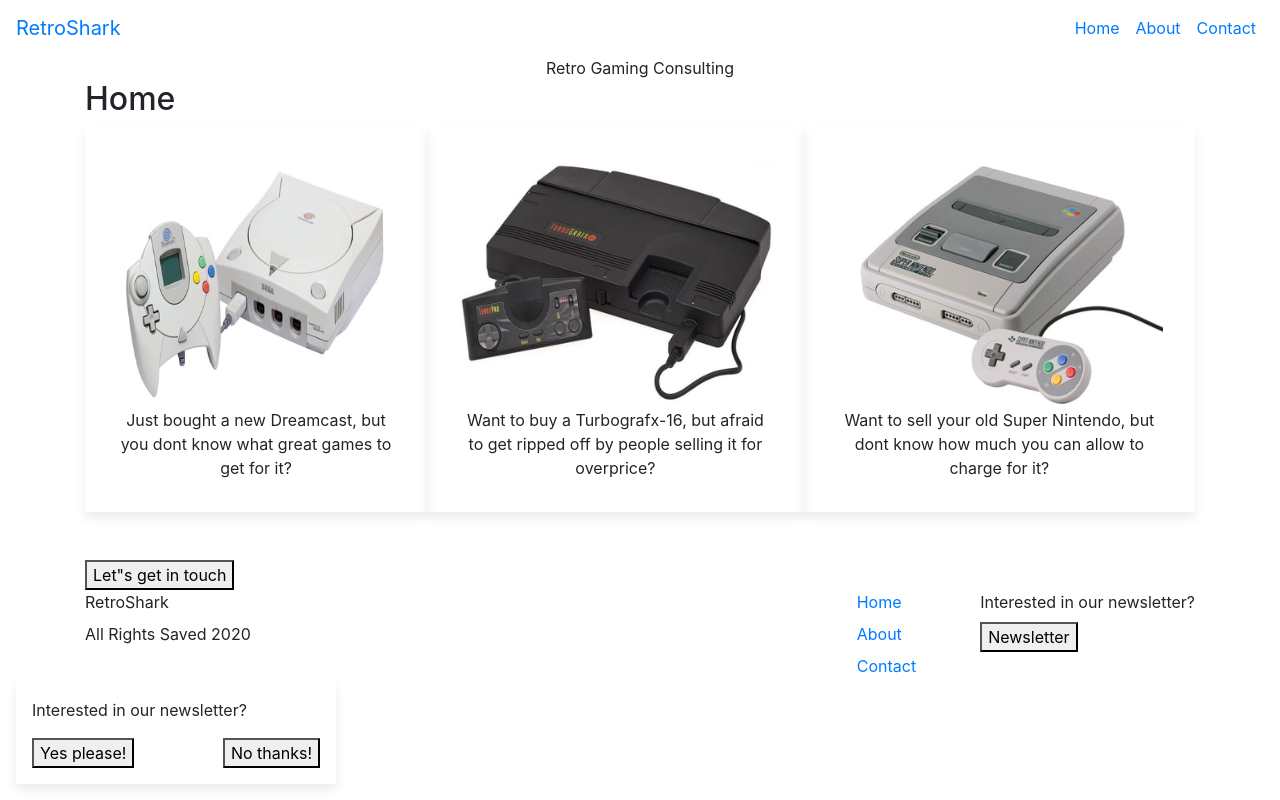
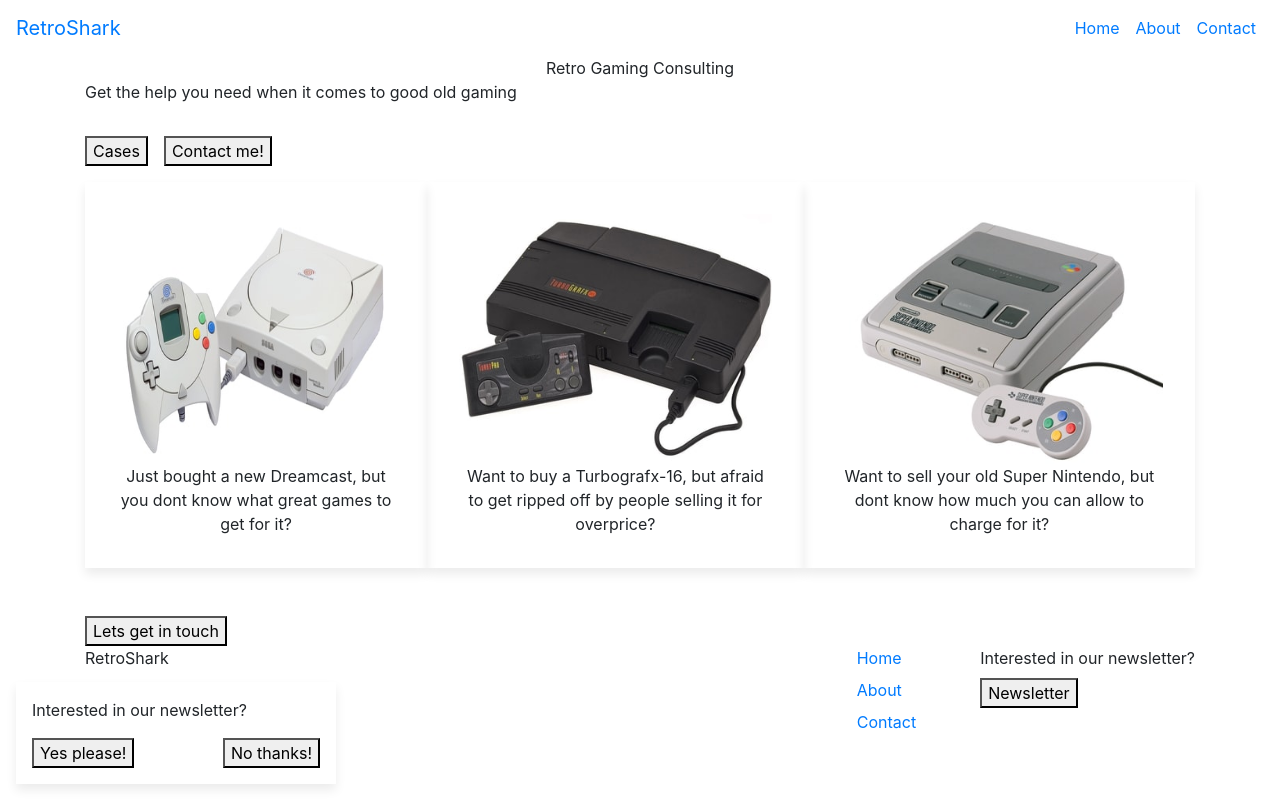
Before and after one commit to JonasThers/Retroshark, a React (Create React App) app: page /home in a window 1280 px wide. Built offline with nearby package versions, Linux system fonts and the light colour scheme.

Commit message:
More stuff for front page

```diff
--- a/src/components/home/home.js
+++ b/src/components/home/home.js
@@ -1,34 +1,46 @@
-import React, { useEffect } from "react";
-import { Link } from "react-router-dom";
-import TextBlock from "./textblock";
-import dreamcast from "../../imgs/dreamcast.jpg";
-import snes from "../../imgs/snes.jpg";
-import turbografx from "../../imgs/turbografx.jpg"
+import React, { useEffect } from 'react';
+import { Link } from 'react-router-dom';
+import TextBlock from './textblock';
+import dreamcast from '../../imgs/dreamcast.jpg';
+import snes from '../../imgs/snes.jpg';
+import turbografx from '../../imgs/turbografx.jpg';
 
 const Home = () => {
   useEffect(() => {
-    document.title = "RetroShark | Home";
+    document.title = 'RetroShark | Home';
   }, []);
 
   return (
-    <div className="container">
-      <h2>Home</h2>
-      <div className="text-blocks">
+    <div className='container'>
+      <div className='intro'>
+        <div className='intro__text'>
+          Get the help you need when it comes to good old gaming
+        </div>
+        <div class='intro__buttons'>
+          <Link to='./about'>
+            <button>Cases</button>
+          </Link>
+          <Link to='./contact'>
+            <button>Contact me!</button>
+          </Link>
+        </div>
+      </div>
+      <div className='text-blocks'>
         <TextBlock
           imgUrl={dreamcast}
-          content="Just bought a new Dreamcast, but you dont know what great games to get for it?"
+          content='Just bought a new Dreamcast, but you dont know what great games to get for it?'
         />
         <TextBlock
           imgUrl={turbografx}
-          content="Want to buy a Turbografx-16, but afraid to get ripped off by people selling it for overprice?"
+          content='Want to buy a Turbografx-16, but afraid to get ripped off by people selling it for overprice?'
         />
         <TextBlock
           imgUrl={snes}
-          content="Want to sell your old Super Nintendo, but dont know how much you can allow to charge for it?"
+          content='Want to sell your old Super Nintendo, but dont know how much you can allow to charge for it?'
         />
       </div>
-      <Link to="./contact">
-        <button>Let"s get in touch</button>
+      <Link to='./contact'>
+        <button>Lets get in touch</button>
       </Link>
     </div>
   );
--- a/src/styles/layout/_header.scss
+++ b/src/styles/layout/_header.scss
@@ -10,3 +10,7 @@
 .header-brand {
     text-align: center;
 }
+
+.navbar-toggler:focus {
+    outline: none;
+}
--- a/src/styles/pages/home/_home.scss
+++ b/src/styles/pages/home/_home.scss
@@ -1 +1,2 @@
-@import "./text-block";
+@import './text-block';
+@import './intro-text';
--- /dev/null
+++ b/src/styles/pages/home/_intro-text.scss
@@ -0,0 +1,38 @@
+.intro {
+    margin-bottom: map-get($spacing-unit, 'small');
+
+    &__text {
+        text-align: center;
+        margin-bottom: map-get($spacing-unit, 'default');
+    }
+
+    &__buttons {
+        display: flex;
+        flex-direction: column;
+
+        button {
+            text-align: center;
+            width: 100%;
+            margin-bottom: map-get($spacing-unit, 'small');
+        }
+    }
+}
+
+@media (min-width: 768px) {
+
+    .intro {
+        &__text {
+            text-align: left;
+        }
+
+        &__buttons {
+            flex-direction: row;
+
+            button {
+                width: auto;
+                margin-bottom: 0;
+                margin-right: map-get($spacing-unit, 'small');
+            }
+        }
+    }
+}
--- a/src/styles/style.css
+++ b/src/styles/style.css
@@ -67,6 +67,48 @@
     bottom: 0.5em;
     -webkit-transition: 1s;
     transition: 1s;
+  }
+}
+
+.intro {
+  margin-bottom: 1em;
+}
+
+.intro__text {
+  text-align: center;
+  margin-bottom: 2em;
+}
+
+.intro__buttons {
+  display: -webkit-box;
+  display: -ms-flexbox;
+  display: flex;
+  -webkit-box-orient: vertical;
+  -webkit-box-direction: normal;
+      -ms-flex-direction: column;
+          flex-direction: column;
+}
+
+.intro__buttons button {
+  text-align: center;
+  width: 100%;
+  margin-bottom: 1em;
+}
+
+@media (min-width: 768px) {
+  .intro__text {
+    text-align: left;
+  }
+  .intro__buttons {
+    -webkit-box-orient: horizontal;
+    -webkit-box-direction: normal;
+        -ms-flex-direction: row;
+            flex-direction: row;
+  }
+  .intro__buttons button {
+    width: auto;
+    margin-bottom: 0;
+    margin-right: 1em;
   }
 }
 
@@ -331,6 +373,10 @@
   text-align: center;
 }
 
+.navbar-toggler:focus {
+  outline: none;
+}
+
 body {
   margin: 0;
 }
```
Also changed, not shown: 1 other file (tests, documents, lock files or other folders).
